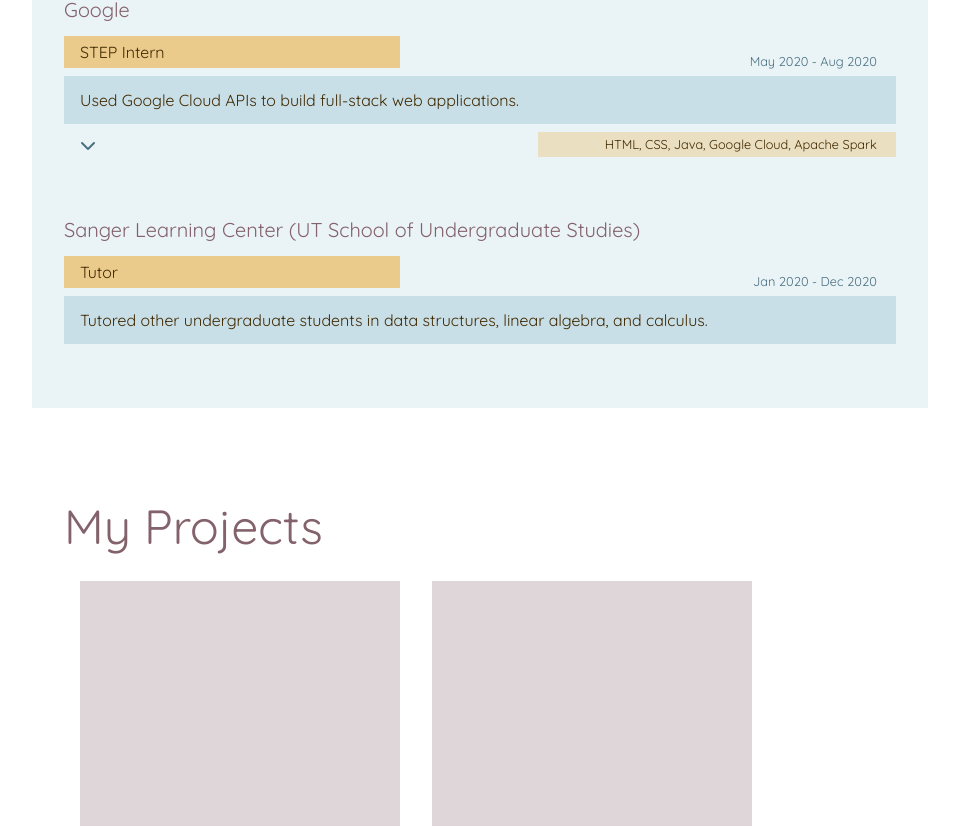
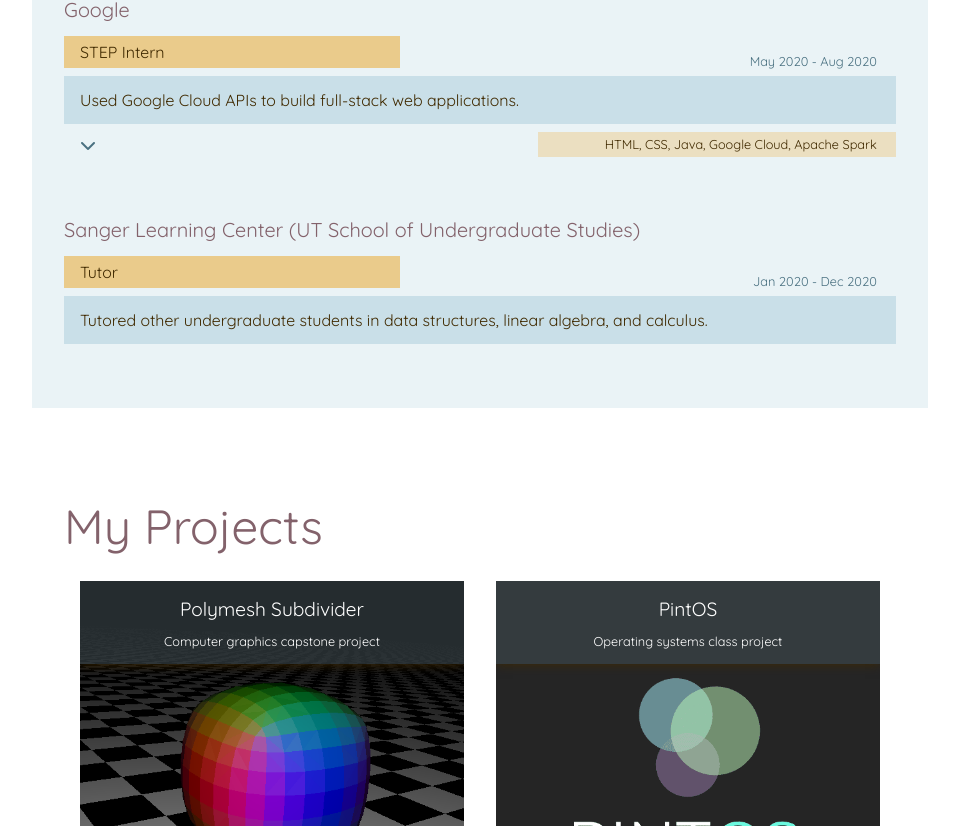
Before and after one commit to fang-helen/fang-helen.github.io, a React (Create React App) app: page / in a window 1280 px wide. Shown: the part 1974-2800 px from the top of the page, without its empty margins (160-1119 px from the left). Built offline with nearby package versions, Linux system fonts and the light colour scheme.

Commit message:
working on projects section

```diff
--- a/src/components/ProjectTile.css
+++ b/src/components/ProjectTile.css
@@ -1,10 +1,72 @@
 .project-tile-square {
-  background-color: var(--mauve-bg-reduced-2);
-  width: 20em;
-  padding-bottom: 20em;
+  width: 24em;
+  padding-bottom: 24em;
   margin: 1em;
+  position: relative;
+  overflow: hidden;
 }
 
-.project-tile {
+.project-image {
+  height: 100%;
   position: absolute;
 }
+
+.project-tile-overlay {
+  object-fit: contain;
+  align-items: center;
+  position: absolute;
+  flex-flow: column nowrap;
+  display: flex;
+  height: 100%;
+  justify-content: flex-start;
+  text-align: center;
+  transition: margin-top 0.5s ease;
+  width: 100%;
+  z-index: 2;
+}
+
+.project-tile-square:hover > .project-tile-overlay {
+  margin-top: 100%;
+}
+
+.project-tile-contents {
+  position: absolute;
+  display: flex;
+  flex-flow: column nowrap;
+  height: 90%;
+  width: 90%;
+  padding: 5%;
+  z-index: 1;
+}
+
+.project-tile-contents li {
+  margin-bottom: 1.5em;
+  line-height: 1.6;
+}
+
+.project-overlay-text {
+  z-index: 3;
+  width: 100%;
+  color: white;
+  background-color: var(--dark-blue-reduced);
+  box-shadow: 0px 0px 10px var(--brown-text);
+  padding: 0.6em 0;
+}
+
+.project-title {
+  font-size: 1.2em;
+}
+
+.project-subtitle {
+  font-size: 0.8em;
+}
+
+.project-link-container {
+  width: 100%;
+  text-align: center;
+}
+
+.project-link {
+  color: var(--mauve);
+  font-size: 1.3em;
+}
--- a/src/components/ProjectTile.js
+++ b/src/components/ProjectTile.js
@@ -3,10 +3,47 @@ import React from "react";
 import "./ProjectTile.css";
 
 class ProjectTile extends React.Component {
+  constructor(props) {
+    super(props);
+    this.state = {
+      title: props.title,
+      subtitle: props.subtitle,
+      bullets: props.bullets,
+      link: props.link,
+      image: props.image,
+    };
+  }
+
   render() {
     return (
       <div class="project-tile-square">
-        <div class="project-tile"></div>
+        <div class="project-tile-overlay">
+          <img class="project-image" src={this.state.image} alt="" />
+          <div class="project-overlay-text">
+            <div class="project-title">{this.state.title}</div>
+            <div class="project-subtitle">{this.state.subtitle}</div>
+          </div>
+        </div>
+        <div class="project-tile-contents">
+          {this.state.bullets.map((bullet, index) => (
+            <li key={index}>
+              <span>{bullet}</span>
+            </li>
+          ))}
+          <div class="project-link-container">
+            {this.state.link != null ? (
+              <a
+                class="project-link"
+                href={this.state.link}
+                title={this.state.title}
+                target="_blank"
+                rel="noreferrer"
+              >
+                <i class="fab fa-github"></i>
+              </a>
+            ) : null}
+          </div>
+        </div>
       </div>
     );
   }
--- a/src/more-styles/Colors.css
+++ b/src/more-styles/Colors.css
@@ -5,6 +5,7 @@
   --powder-blue-bg-reduced: #a7cbd97e;
   --powder-blue-text: #5c8ea1;
   --blue-text: #497080;
+  --dark-blue-reduced: #3f4b5098;
 
   --gold-bg: #eacb8b;
   --gold-bg-reduced: #eacb8b7e;
--- a/src/sections/Experience.js
+++ b/src/sections/Experience.js
@@ -22,11 +22,13 @@ function Experience() {
             dates="Aug 2021 - Nov 2021"
             summary="Built out a new feature from end‑to‑end to set custom product
               cover images in creator collections on Instagram Shops."
+            // https://techcrunch.com/2021/10/22/instagram-rolls-out-new-tools-for-creators-to-collaborate-and-partner-with-brands/
             technologies={["Hack/PHP", "Python Django"]}
             details={[
               "Created a new database schema to support the feature and collaborated with other engineers, " +
                 "both within and outside immediate team, to integrate it with other Shops backend infrastructure.",
-              "Implemented full frontend flow by adding UI elements and async controllers using Bloks, a server‑side rendering framework.",
+              "Implemented full frontend flow by adding UI elements and async controllers using Bloks, a server‑side " +
+                "rendering framework.",
               "Adapted a Django endpoint to more flexibly query product media.",
             ]}
           />
--- a/src/sections/Projects.js
+++ b/src/sections/Projects.js
@@ -1,5 +1,10 @@
 import Section from "../components/Section";
 import ProjectTile from "../components/ProjectTile";
+
+import hinglebasin from "../assets/images/hinglebasin.PNG";
+import pintos from "../assets/images/pintos.png";
+import polymesh from "../assets/images/polymesh.PNG";
+import unitebystep from "../assets/images/uniteLogo.png";
 
 import "./Projects.css";
 
@@ -10,10 +15,63 @@ function Projects() {
       title="My Projects"
       children={
         <div id="projects-container">
-          <ProjectTile title="Polymesh Subdivider" />
-          <ProjectTile title="PintOS" />
-          <ProjectTile title="UniteBySTEP" />
-          <ProjectTile title="Hingle Basin" />
+          <ProjectTile
+            title="Polymesh Subdivider"
+            subtitle="Computer graphics capstone project"
+            bullets={[
+              "Used C++ and OpenGL to create a polymesh renderer that loads 3D models from .OBJ files.",
+              "Implemented the catmull‑clark, loop, and doo‑sabin polymesh subdivision algorithms.",
+              "Added camera controls using matrix transforms in order to interactively view meshes from " +
+                "various angles.",
+            ]}
+            link="https://github.com/fang-helen/subdivision"
+            image={polymesh}
+          />
+          {/* <ProjectTile
+            title="Sorting Visualizer"
+            bullets={[
+              "Implemented various sorting algorithms such as quicksort, heapsort, and mergesort, and used HTML, CSS, " +
+                "and Javascript to build a visualizer to compare how each behaves.",
+              "Added adjustable settings for sort speed and visualizer bar width, as well as object highlighting, " +
+                "to improve understandability of each algorithm's behavior.",
+            ]}
+          /> */}
+          <ProjectTile
+            title="PintOS"
+            subtitle="Operating systems class project"
+            bullets={[
+              "Significantly expanded a toy OS using C.",
+              "Incorporated priority scheduling, system calls for user programs, and virtual memory.",
+              "Converted the existing single‑threaded file system into an multi‑threaded, multi‑level indexed file system.",
+            ]}
+            image={pintos}
+          />
+          <ProjectTile
+            title="UniteBySTEP"
+            subtitle="Capstone project for Google STEP 2020 program"
+            bullets={[
+              "Worked closely with two other interns to design and create an event organizer web application using " +
+                "HTML, CSS, JavaScript, and Java servlets.",
+              "Used Apache Spark to build a recommendation system that combines collaborative and content-based filtering " +
+                "to suggest events to users.",
+              "Utilized many Google Cloud APIs including Cloud Datastore, Firebase, Geocoding, and Cloud Tasks to " +
+                "implement backend database management, user authentication, location-based search, and more.",
+            ]}
+            link="https://github.com/fang-helen/unitebystep"
+            image={unitebystep}
+          />
+          <ProjectTile
+            title="Hingle Basin"
+            subtitle="Energy Analytics Fall 2019 final project"
+            bullets={[
+              "Used a random tree regression to optimize the locations and parameters for ten oil" +
+                "wells in Hingle Basin.",
+              "Worked in Jupyter Notebook using Python, utilizing pandas and matplotlib to visualize and analyze the data.",
+              "Achieved second-best performance for oil production out of six groups total.",
+            ]}
+            link="https://github.com/fang-helen/Final-Project-FRI"
+            image={hinglebasin}
+          />
         </div>
       }
     />
```
Also changed, not shown: src/assets/images/hinglebasin.PNG, src/assets/images/uniteLogo.png.
